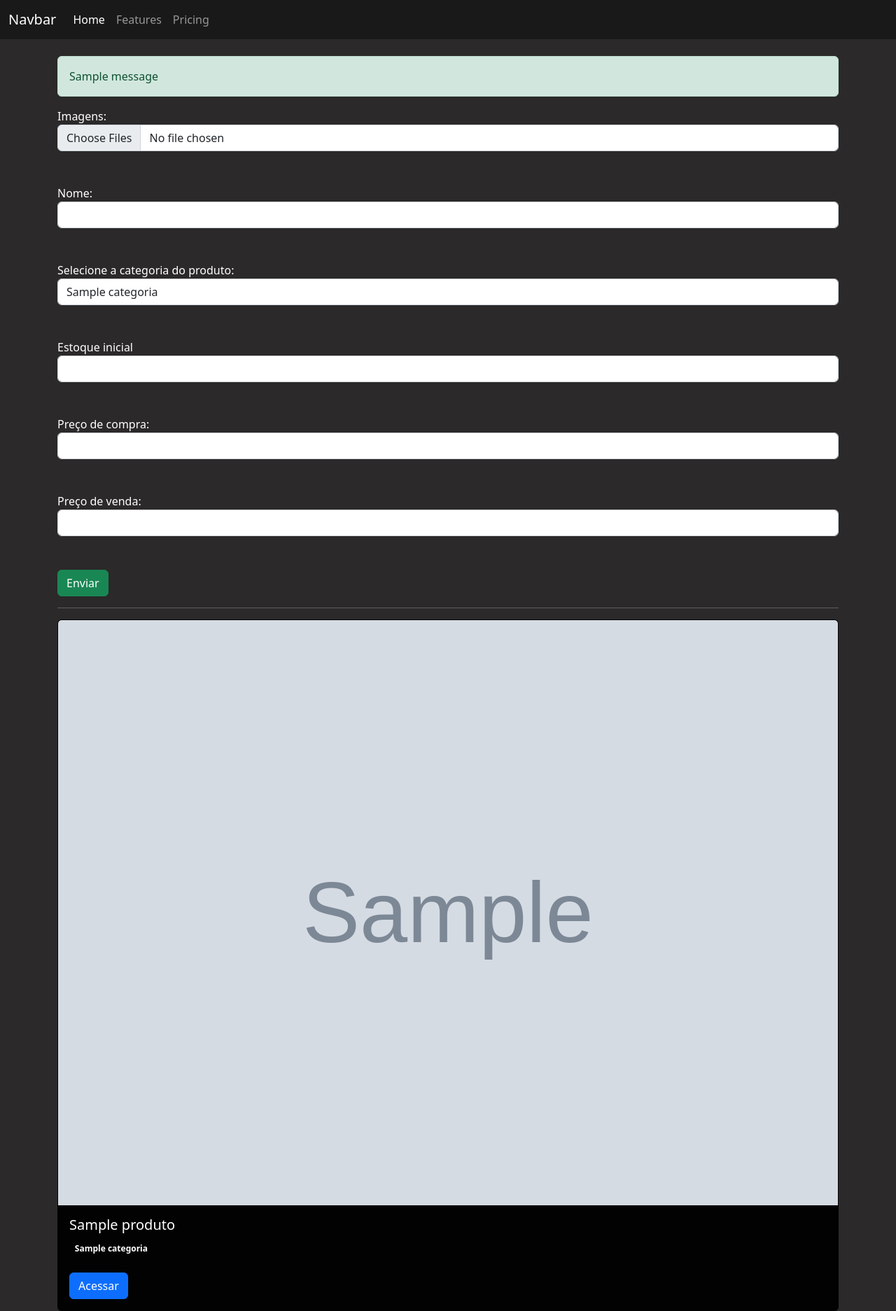
After one commit to odiegofarias/construcao, a Django app: page /estoque/add_produto/ in a window 1280 px wide. The commit adds this page. Shown: the whole page at 70% size. Run offline with Django 4.2, Linux system fonts and the light colour scheme; tables that the repository leaves empty hold one stand-in row (values such as "Sample post"); grey boxes marked "Sample" are stand-in pictures; one stand-in notice (Sample message) is shown; parts of the project's set-up code (start-up, migrations or seed data) failed here and were passed over.

Commit message:
Adicionando mais algumas funcionalidades

```diff
--- a/construct/settings.py
+++ b/construct/settings.py
@@ -68,6 +68,9 @@ TEMPLATES = [
                 'django.contrib.auth.context_processors.auth',
                 'django.contrib.messages.context_processors.messages',
             ],
+        'libraries': {
+            'filters': 'estoque.template_tags.filters'
+        }
         },
     },
 ]
--- a/construct/urls.py
+++ b/construct/urls.py
@@ -7,7 +7,8 @@ from django.conf.urls.static import static
 urlpatterns = [
     path('admin/', admin.site.urls),
     path('auth/', include('usuarios.urls')),
-    path('auth/', include('estoque.urls')),
+    path('estoque/', include('estoque.urls')),
 ]
 
-urlpatterns + static(settings.STATIC_URL, document_root=settings.STATIC_ROOT)
+urlpatterns += static(settings.STATIC_URL, document_root=settings.STATIC_ROOT)
+urlpatterns += static(settings.MEDIA_URL, document_root=settings.MEDIA_ROOT)
--- a/estoque/models.py
+++ b/estoque/models.py
@@ -1,3 +1,4 @@
+from distutils.command.upload import upload
 from django.db import models
 
 
@@ -25,3 +26,8 @@ class Produto(models.Model):
     def lucro(self):
         lucro = self.preco_venda - self.preco_compra
         return (lucro * 100) / self.preco_compra
+
+
+class Imagem(models.Model):
+    imagem = models.ImageField(upload_to="imagem_produto")
+    produto = models.ForeignKey(Produto, on_delete=models.CASCADE)
--- /dev/null
+++ b/estoque/template_tags/filters.py
@@ -0,0 +1,14 @@
+from django import template
+from estoque.models import Imagem
+
+
+register = template.Library()
+
+
+@register.filter(name='get_first_image')
+def get_first_image(product):
+    imagem = Imagem.objects.filter(produto=product).first()
+    if imagem:
+        return imagem.imagem.url
+    else:
+        False
--- /dev/null
+++ b/estoque/templates/estoque/add_produto.html
@@ -0,0 +1,61 @@
+{% extends 'base.html' %}
+{% load filters %}
+
+{% block body %}
+    <div class="container">
+        {% if messages %}
+            <br>
+            {% for message in messages %}
+                <div class="alert {{ message.tags }}"> {{ message }}</div>
+            {% endfor %}
+        {% endif %}
+        <form action="{% url 'add_produto' %}" method="POST" enctype="multipart/form-data">
+            {% csrf_token %}
+            <label for="imagens">Imagens: </label>
+            <input class="form-control" type="file" name="imagens" multiple>
+            <br>
+            <br>
+            <label for="nome">Nome: </label>
+            <input class="form-control" type="text" name="nome">
+            <br>
+            <br>
+            <label for="categoria">Selecione a categoria do produto: </label>
+            <select class="form-control" name="categoria">
+                {% for categoria in categorias %}
+                    <option value="{{ categoria.id }}">{{ categoria.titulo }}</option>
+                {% endfor %}
+            </select>
+            <br>
+            <br>
+            <label for="quantidade">Estoque inicial</label>
+            <input class="form-control" type="number" name="quantidade">
+            <br>
+            <br>
+            <label for="preco_compra">Preço de compra: </label>
+            <input class="form-control" type="number" name="preco_compra">
+            <br>
+            <br>
+            <label for="preco_venda">Preço de venda: </label>
+            <input class="form-control" type="number" name="preco_venda">
+            <br>
+            <br>
+            <input class="btn btn-success" type="submit" value="Enviar">
+        </form>
+        <hr>
+        <div class="listar_produtos">
+            {% for produto in produtos %}
+                <div style="background-color: #020202" class="card" style="width: 18rem;">
+
+                    <img class="card-img-top" src="{{ produto|get_first_image }}">
+                    <div class="card-body">
+                        <h5 class="card-title">{{ produto.nome }}</h5>
+                        <span class="badge badge-pill badge-info">{{ produto.categoria }}</span>
+                        <br><br>
+
+                        <a href="#" class="btn btn-primary">Acessar</a>
+                    </div>
+                </div>
+            {% endfor %}
+        </div>
+    </div>
+{% endblock body %}
--- a/estoque/urls.py
+++ b/estoque/urls.py
@@ -1,5 +1,7 @@
 from django.urls import path
+from . import views
+
 
 urlpatterns = [
-
+    path('add_produto/', views.add_produto, name="add_produto"),
 ]
--- a/estoque/views.py
+++ b/estoque/views.py
@@ -1,3 +1,67 @@
+from django.http import HttpResponse
 from django.shortcuts import render
+from .models import Categoria, Imagem, Produto
+from PIL import Image, ImageDraw
+from datetime import date
+from io import BytesIO
+from django.core.files.uploadedfile import InMemoryUploadedFile
+import sys
+from django.shortcuts import redirect
+from django.urls import reverse
+from django.contrib import messages
 
-# Create your views here.
+
+def add_produto(request):
+    if request.method == "GET":
+        categorias = Categoria.objects.all()
+        produtos = Produto.objects.all()
+
+        context = {
+            'categorias': categorias,
+            'produtos': produtos
+        }
+
+        return render(request, 'estoque/add_produto.html', context)
+
+    elif request.method == "POST":
+        data = request.POST
+
+        nome = data.get('nome')
+        categoria = data.get('categoria')
+        quantidade = data.get('quantidade')
+        preco_compra = data.get('preco_compra')
+        preco_venda = data.get('preco_venda')
+
+        produto = Produto(
+            nome=nome,
+            # Mandando ID no template
+            categoria_id=categoria,
+            quantidade=quantidade,
+            preco_compra=preco_compra,
+            preco_venda=preco_venda,
+        )
+        produto.save()
+        for imagem in request.FILES.getlist('imagens'):
+            name = f'{date.today()}-{produto.id}.jpg'
+            img = Image.open(imagem)
+            img = img.convert('RGB')
+            img = img.resize((300, 300))
+            draw = ImageDraw.Draw(img)
+            draw.text((20, 280), f"Construct {date.today()}", (255, 255, 255))
+            output = BytesIO()
+            img.save(output, format="JPEG", quality=80)
+            output.seek(0)
+            img_final = InMemoryUploadedFile(
+                output,
+                'ImageField',
+                name,
+                'Imagem/jpeg',
+                sys.getsizeof(output),
+                None,
+            )
+
+            img_padrao = Imagem(imagem = img_final, produto=produto)
+            img_padrao.save()
+
+        messages.add_message(request, messages.SUCCESS, 'Produto cadastrado com sucesso.')
+        return redirect(reverse('add_produto'))
--- a/usuarios/templates/usuarios/cadastrar_vendedor.html
+++ b/usuarios/templates/usuarios/cadastrar_vendedor.html
@@ -10,6 +10,12 @@
         {% endif %}
         <form action="{% url 'cadastrar_vendedor' %}" method="POST">
             {% csrf_token %}
+            <br>
+            <label>Nome</label>
+            <input type="text" placeholder="Digite seu nome" name="nome" class="form-control">
+            <br>
+            <label>Sobrenome</label>
+            <input type="text" placeholder="Digite seu sobrenome" name="sobrenome" class="form-control">
             <br>
             <label>Email</label>
             <input type="email" placeholder="Digite seu email" name="email" class="form-control">
--- a/usuarios/views.py
+++ b/usuarios/views.py
@@ -16,11 +16,13 @@ def cadastrar_vendedor(request):
         return render(request, 'usuarios/cadastrar_vendedor.html', {'vendedores': vendedores})
 
     if request.method == "POST":
+        nome = request.POST.get('nome')
+        sobrenome = request.POST.get('sobrenome')
         email = request.POST.get('email')
         senha = request.POST.get('senha')
 
         user = Users.objects.filter(email=email)
-
+        #TODO: Fazer validações dos campos
         if user.exists():
             # TODO: Utilizar messages do django
             return HttpResponse('Email já existe')
@@ -29,6 +31,8 @@ def cadastrar_vendedor(request):
             username=email,
             email=email,
             password=senha,
+            first_name=nome,
+            last_name=sobrenome,
             cargo='V',
         )
         # TODO: Redirecionar com uma mensagem
```
Also changed, not shown: estoque/migrations/0002_imagem.py (added), estoque/template_tags/__init__.py (added), media/imagem_produto/2022-10-18-4.jpg (added), media/imagem_produto/2022-10-18-4_SZKeJxM.jpg (added), media/imagem_produto/2022-10-18-4_wy4hBnO.jpg (added), media/imagem_produto/2022-10-18-5.jpg (added), media/imagem_produto/macarrao-carne-620.webp (added).
